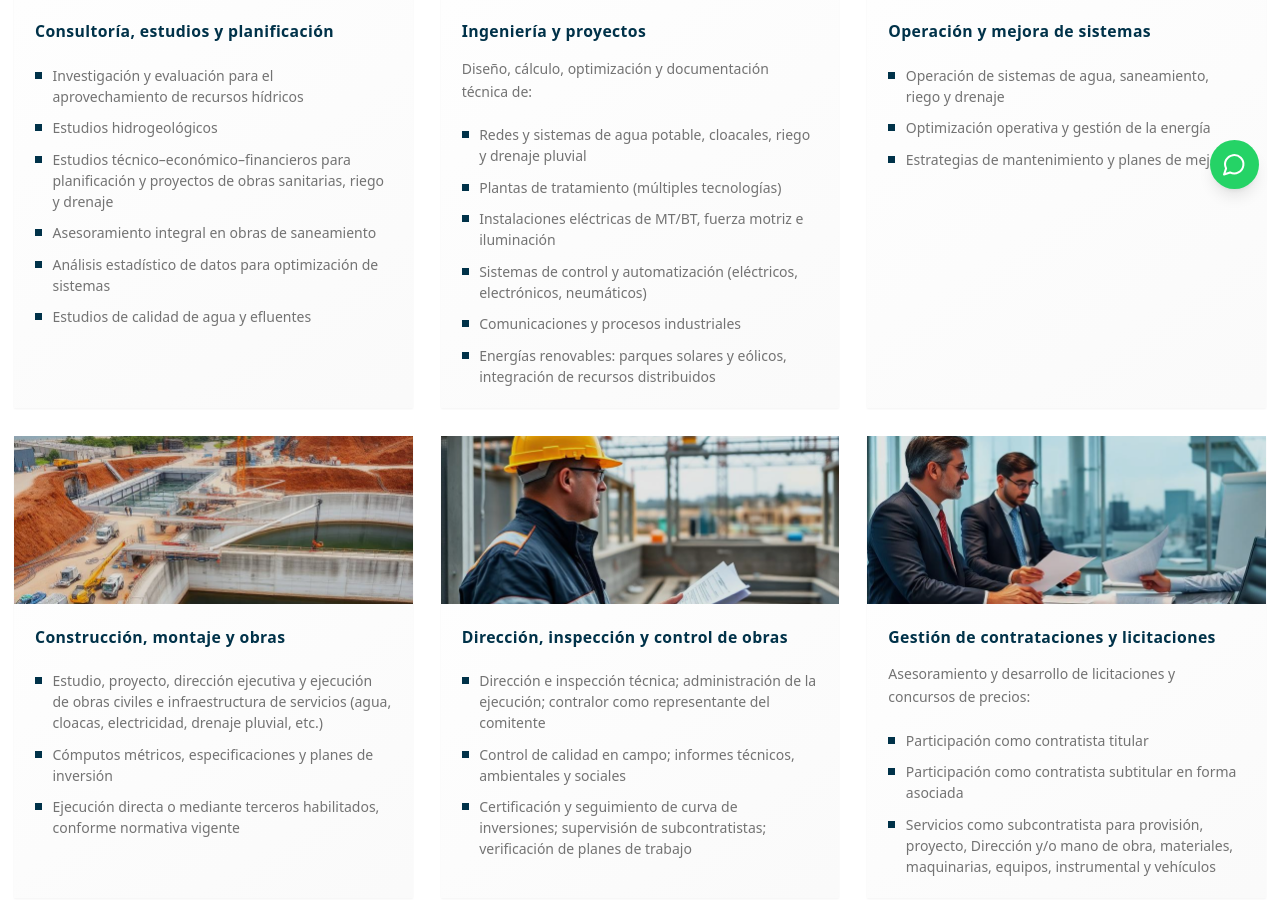
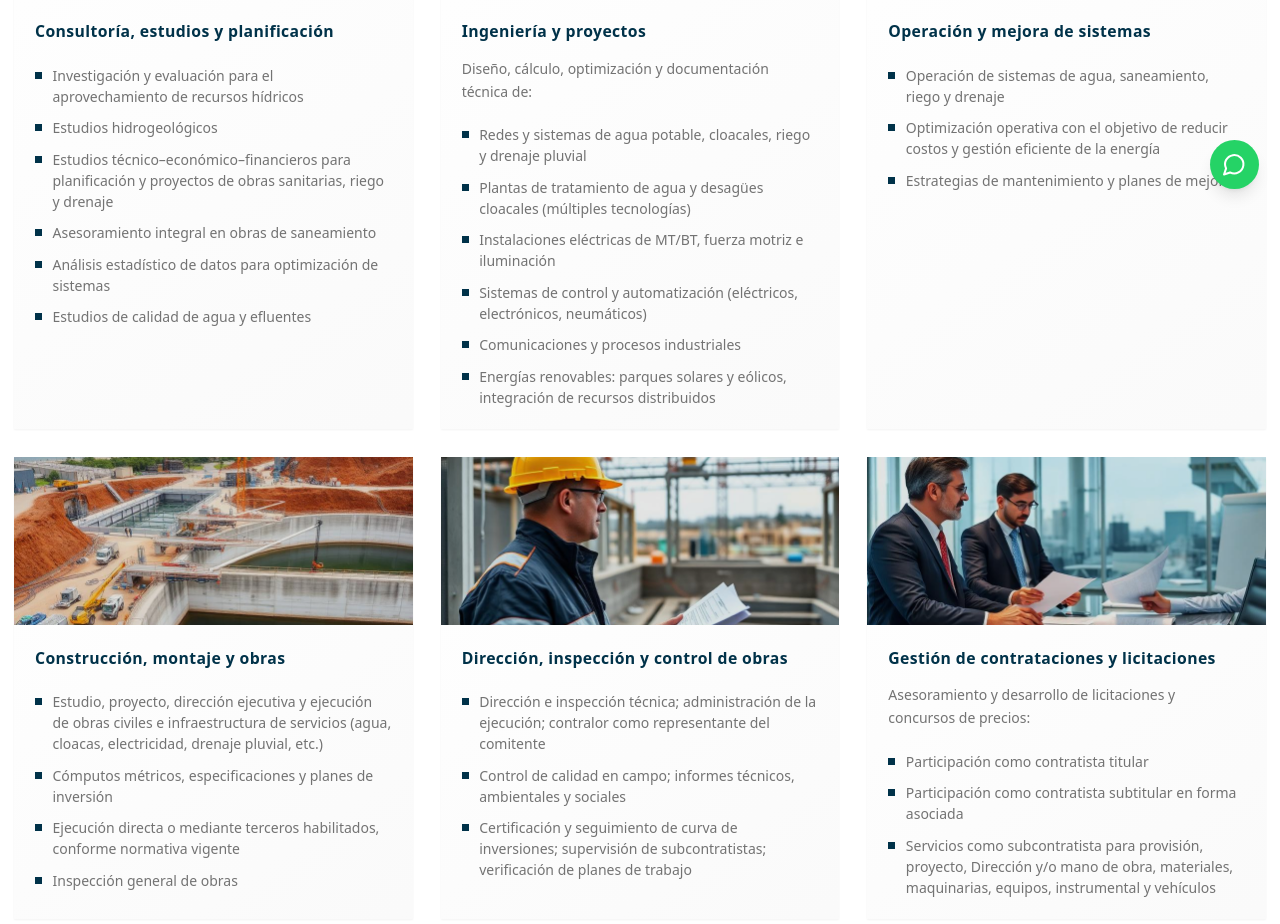
Before and after one commit to FVDevelop/qaudalsrl, a React (Vite) app: page /servicios in a window 1280 px wide. Shown: the part 590-1514 px from the top of the page. Built offline with nearby package versions, Linux system fonts and the light colour scheme; a web font is replaced by a local one.

Commit message:
Code edited in Lovable Code Editor

```diff
--- a/src/pages/Servicios.tsx
+++ b/src/pages/Servicios.tsx
@@ -28,7 +28,7 @@ const Servicios = () => {
     {
       icon: FileText,
       title: "Consultoría, estudios y planificación",
-      //description: "Investigación y evaluación para el aprovechamiento integral de recursos hídricos y planificación de proyectos.",
+      //description: "Investigación y evaluación integral para el aprovechamiento de recursos hídricos y planificación de proyectos.",
       image: consultoriaEstudiosImage,
       details: [
         "Investigación y evaluación para el aprovechamiento de recursos hídricos",
@@ -46,7 +46,7 @@ const Servicios = () => {
       image: ingenieriaProyectosImage,
       details: [
         "Redes y sistemas de agua potable, cloacales, riego y drenaje pluvial",
-        "Plantas de tratamiento (múltiples tecnologías)",
+        "Plantas de tratamiento de agua y desagües cloacales (múltiples tecnologías)",
         "Instalaciones eléctricas de MT/BT, fuerza motriz e iluminación",
         "Sistemas de control y automatización (eléctricos, electrónicos, neumáticos)",
         "Comunicaciones y procesos industriales",
@@ -60,7 +60,7 @@ const Servicios = () => {
       image: operacionMejoraImage,
       details: [
         "Operación de sistemas de agua, saneamiento, riego y drenaje",
-        "Optimización operativa y gestión de la energía",
+        "Optimización operativa con el objetivo de reducir costos y gestión eficiente de la energía",
         "Estrategias de mantenimiento y planes de mejora",
         //"Monitoreo y control de procesos",
         //"Gestión de la eficiencia energética",
@@ -76,7 +76,7 @@ const Servicios = () => {
         "Estudio, proyecto, dirección ejecutiva y ejecución de obras civiles e infraestructura de servicios (agua, cloacas, electricidad, drenaje pluvial, etc.)",
         "Cómputos métricos, especificaciones y planes de inversión",
         "Ejecución directa o mediante terceros habilitados, conforme normativa vigente",
-        //"Cumplimiento de normativa vigente",
+        "Inspección general de obras",
         //"Gestión de cronogramas y recursos",
         //"Control de calidad en obra"
       ],
```
